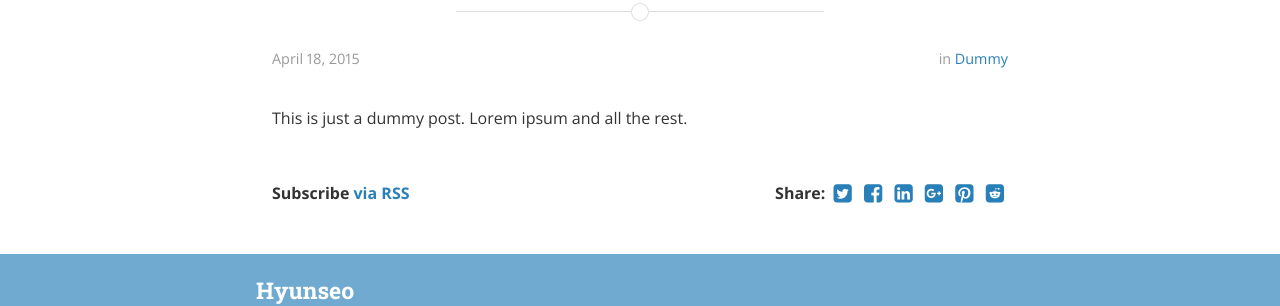
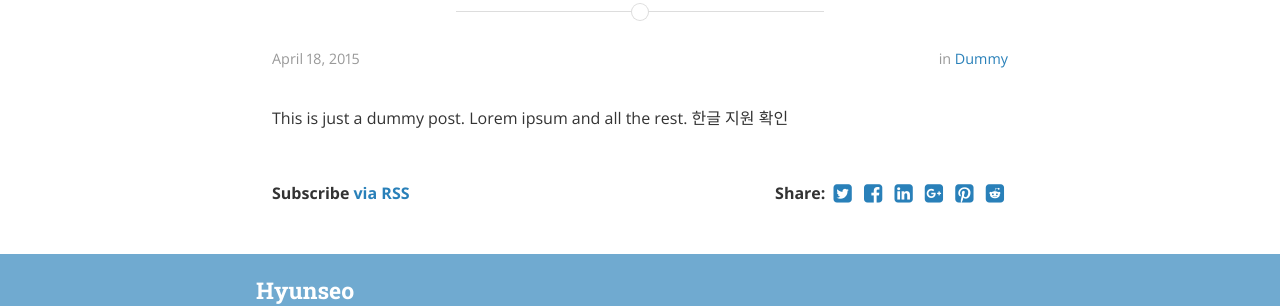
Before and after one commit to laan0621/laan0621.github.com, a Jekyll site: the page built from _posts/2015-04-18-dummy.markdown, in a window 1280 px wide. Shown: the part 236-542 px from the top of the page. Built offline with Jekyll 4.4.1, drawn with Linux system fonts in a browser that asks for light colours; nearby versions of some CDN libraries.

Commit message:
한글 확인

```diff
--- a/_posts/2015-04-18-dummy.markdown
+++ b/_posts/2015-04-18-dummy.markdown
@@ -7,3 +7,4 @@ categories: Dummy
 ---
 
 This is just a dummy post. Lorem ipsum and all the rest.
+한글 지원 확인
```
